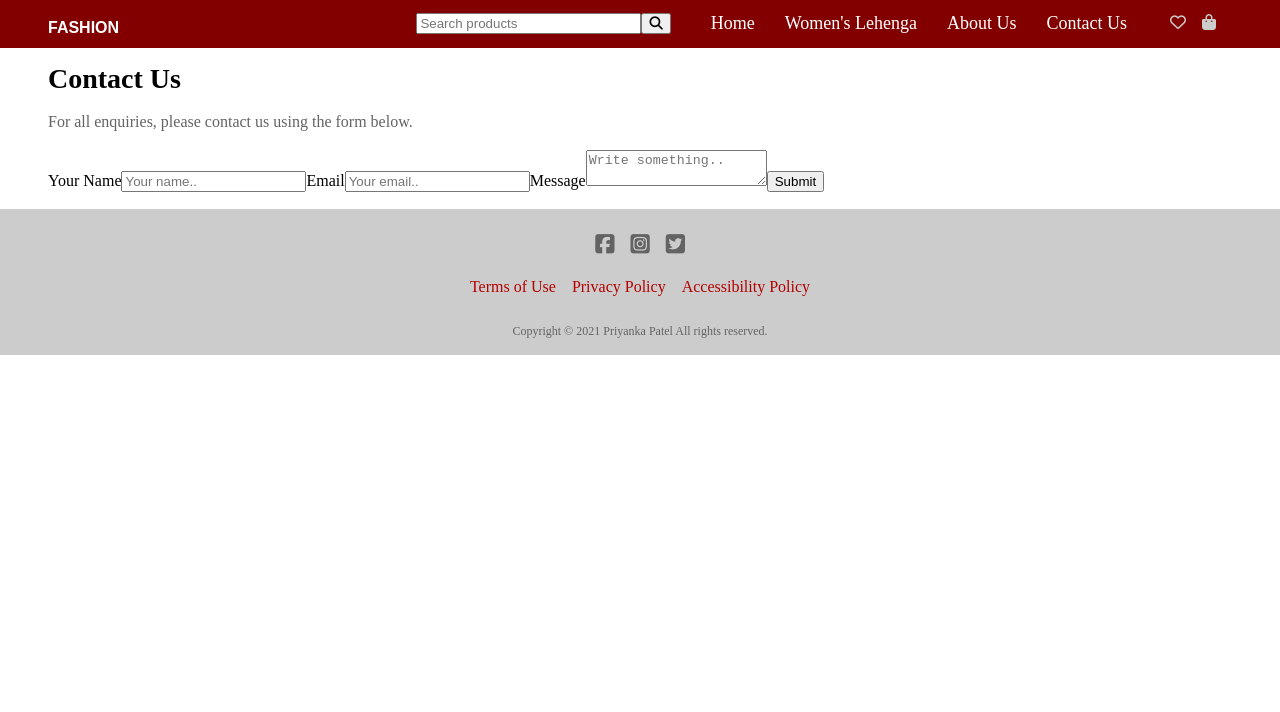
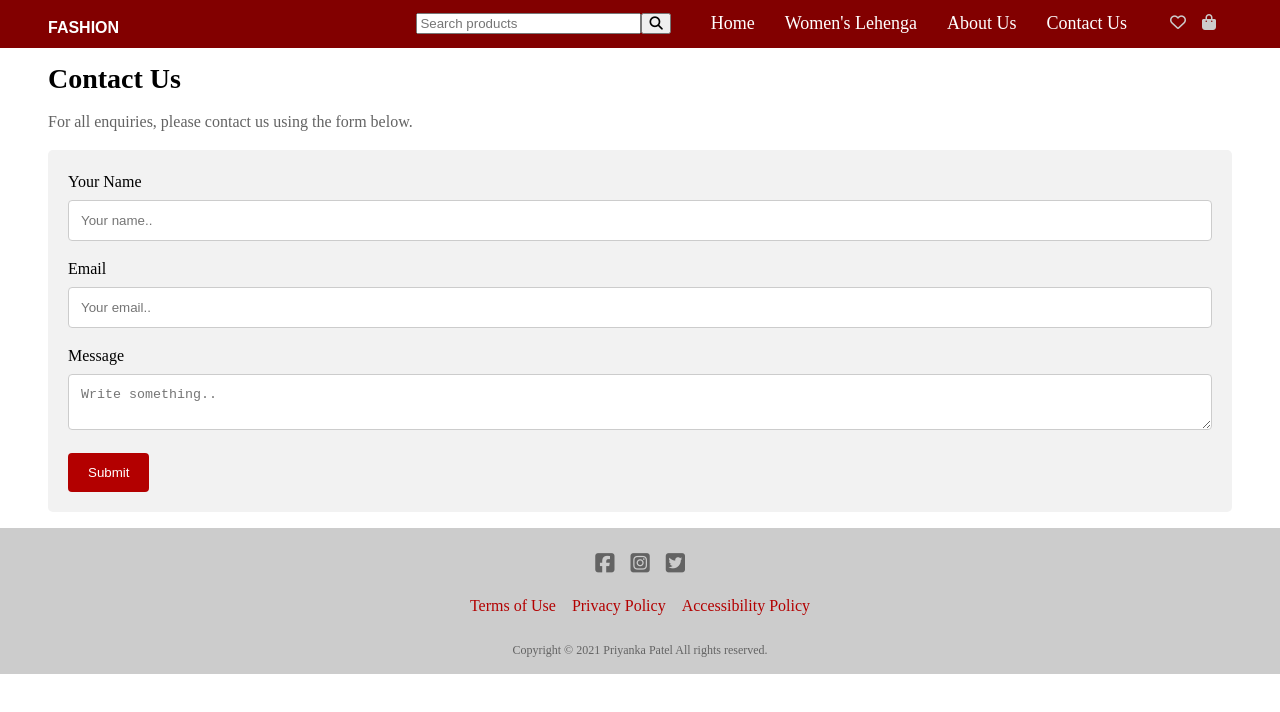
Before and after one commit to priyanil1811/react-project, a React app: page /contact in a window 1280 px wide. Shown: the top 712 px of the page. Built offline with nearby package versions, Linux system fonts and the light colour scheme.

Commit message:
contact page

```diff
--- /dev/null
+++ b/src/css/pageContact.css
@@ -0,0 +1,30 @@
+
+.contactForm {
+    border-radius: 5px;
+    background-color: #f2f2f2;
+    padding: 20px;
+}
+
+input[type=submit]:hover {
+    background-color: #820000;
+}
+
+input[type=submit] {
+    background-color: #b30000;
+    color: white;
+    padding: 12px 20px;
+    border: none;
+    border-radius: 4px;
+    cursor: pointer;
+}
+
+input[type=text], textarea {
+    width: 100%;
+    padding: 12px;
+    border: 1px solid #ccc;
+    border-radius: 4px;
+    box-sizing: border-box;
+    margin-top: 6px;
+    margin-bottom: 16px;
+    resize: vertical;
+}
--- a/src/pages/PageContact.js
+++ b/src/pages/PageContact.js
@@ -1,4 +1,5 @@
 import React from 'react'
+import 'css/PageContact.css'
 
 const PageContact = () => {
   return (
@@ -6,7 +7,7 @@ const PageContact = () => {
       <h1>Contact Us</h1>
       <p>For all enquiries, please contact us using the form below.</p>
 
-      <div>
+      <div className="contactForm">
         <form action="/action_page.php">
           <label htmlFor="name">Your Name</label>
           <input type="text" id="name" name="yourname" placeholder="Your name.." />
```
